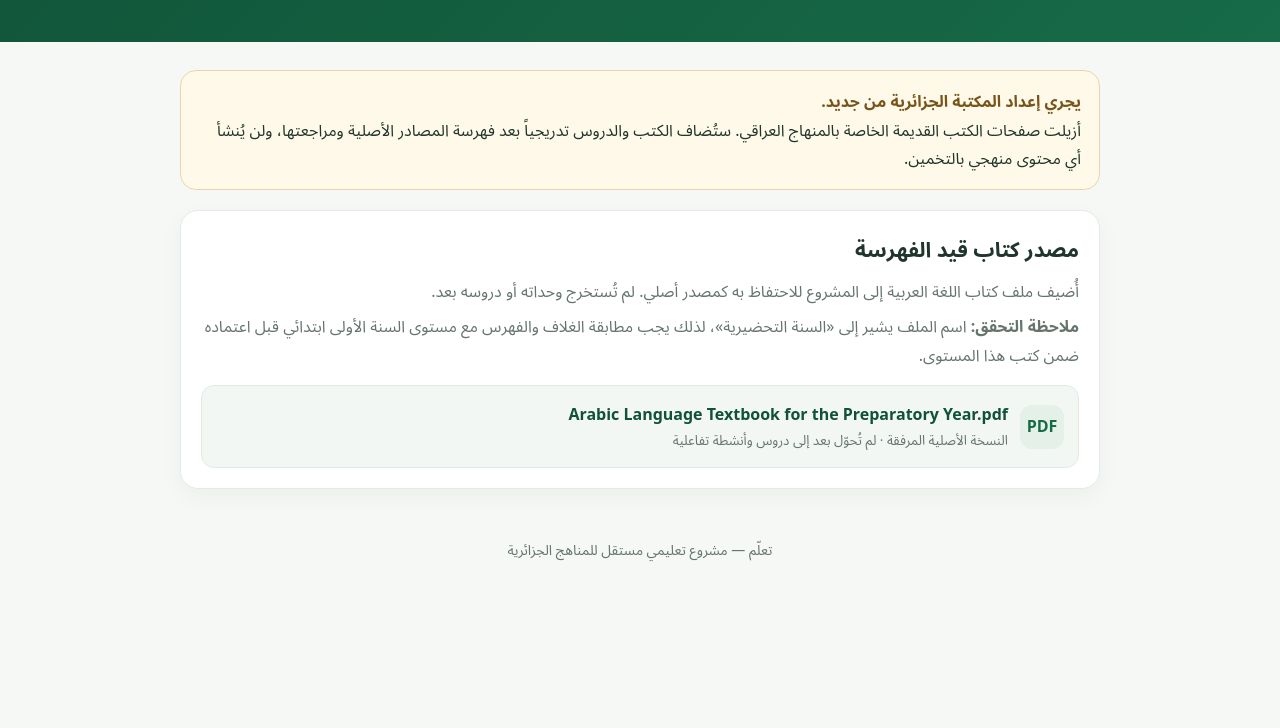
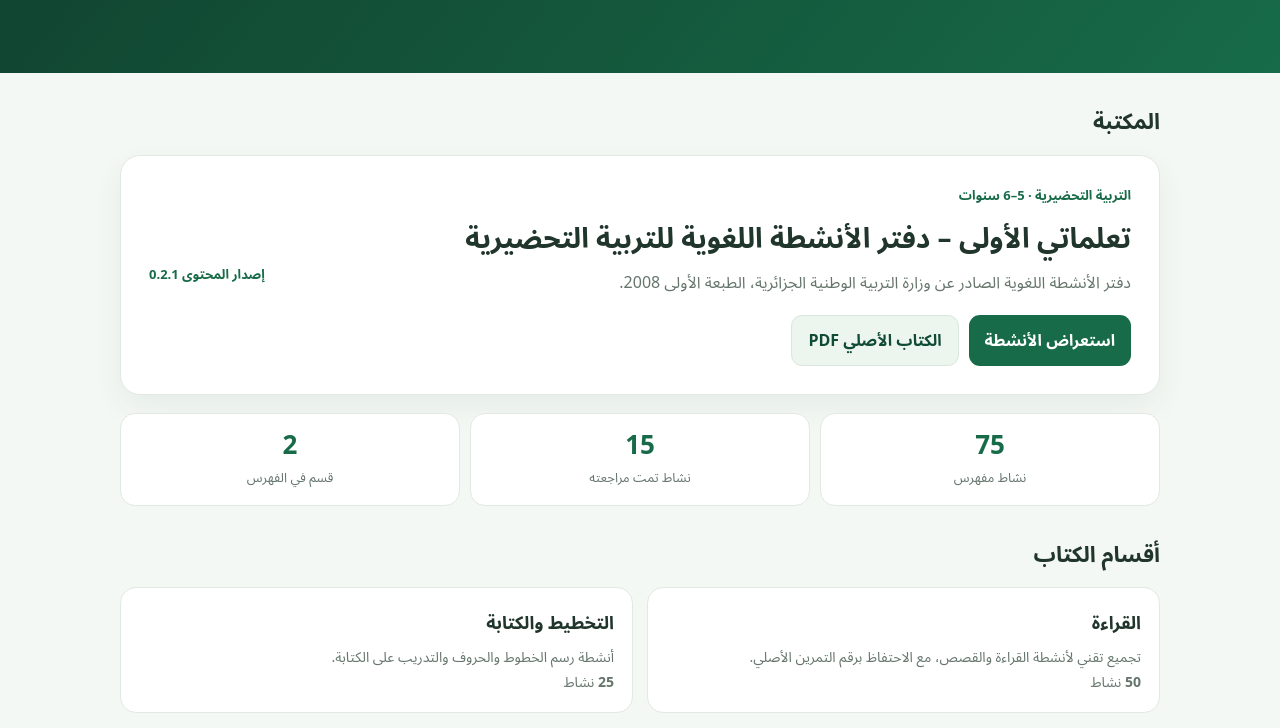
Before and after one commit to imadtbn/taalam, a plain HTML site: page index.html in a window 1280 px wide. Shown: the part 274-1002 px from the top of the page. Before the commit the page ends 864 px from the top, so only its background shows below. Drawn offline with Linux system fonts and the light colour scheme.

Commit message:
fix: update homepage to current Algerian book catalog

```diff
--- a/index.html
+++ b/index.html
@@ -4,64 +4,75 @@
   <meta charset="utf-8">
   <meta name="viewport" content="width=device-width, initial-scale=1">
   <meta name="theme-color" content="#176b48">
-  <title>تعلّم | المكتبة التعليمية الجزائرية – السنة الأولى ابتدائي</title>
-  <meta name="description" content="مكتبة تعليمية تفاعلية قيد الإعداد وفق المنهاج الجزائري للسنة الأولى ابتدائي. تُبنى الدروس والأنشطة انطلاقاً من الكتب المدرسية الأصلية المعتمدة.">
+  <title>تعلّم | المكتبة التعليمية الجزائرية</title>
+  <meta name="description" content="مكتبة تعليمية جزائرية تعرض الكتب والأنشطة المدرسية انطلاقاً من المصادر الأصلية، مع فهرسة ومراجعة تدريجية للمحتوى.">
   <link rel="canonical" href="https://imadtbn.github.io/taalam/">
   <link rel="manifest" href="manifest.webmanifest">
   <style>
-    :root{color-scheme:light;--green:#176b48;--green-dark:#105238;--gold:#e4b957;--ink:#20352b;--muted:#65756c;--paper:#f5f8f4}
-    *{box-sizing:border-box}
-    body{margin:0;background:var(--paper);color:var(--ink);font-family:system-ui,"Noto Sans Arabic",Arial,sans-serif;line-height:1.8}
-    .top{background:linear-gradient(135deg,var(--green-dark),var(--green));color:#fff;padding:clamp(28px,7vw,64px) 18px;text-align:center}
-    .top-inner,main,footer{width:min(920px,calc(100% - 32px));margin-inline:auto}
-    .mark{display:inline-grid;place-items:center;width:62px;height:62px;border:2px solid #ffffff70;border-radius:20px;color:var(--gold);font-size:30px;font-weight:800}
-    h1{font-size:clamp(27px,5vw,42px);margin:12px 0 4px}
-    .top p{margin:0;color:#e3f0e8;font-size:clamp(15px,2.5vw,19px)}
-    main{padding-block:28px 48px}
-    .status{border:1px solid #e7d7a8;background:#fff9e9;border-radius:16px;padding:16px 18px;margin-bottom:20px}
-    .status strong{color:#77551a}
-    .panel{background:#fff;border:1px solid #e4ebe5;border-radius:18px;padding:20px;box-shadow:0 8px 24px #18352a0a}
-    .panel h2{font-size:21px;margin:0 0 8px}
-    .panel p{margin:6px 0;color:var(--muted)}
-    .file{display:flex;align-items:center;gap:12px;margin-top:16px;padding:14px;border-radius:13px;background:#f2f7f3;border:1px solid #e1ebe3}
-    .file-icon{flex:none;width:44px;height:44px;border-radius:12px;background:#e5f1e8;color:var(--green);display:grid;place-items:center;font-weight:800}
-    .file a{color:var(--green-dark);font-weight:700;text-decoration:none;overflow-wrap:anywhere}
-    .file small{display:block;color:var(--muted);font-weight:400}
-    footer{text-align:center;color:var(--muted);padding:0 0 28px;font-size:14px}
-    @media(max-width:520px){.file{align-items:flex-start}.panel{padding:16px}}
+    :root{color-scheme:light;--green:#176b48;--deep:#104b35;--gold:#e4b957;--ink:#20352b;--muted:#65756c;--paper:#f4f8f4;--line:#e0e9e2}
+    *{box-sizing:border-box}body{margin:0;background:var(--paper);color:var(--ink);font-family:system-ui,"Noto Sans Arabic",Arial,sans-serif;line-height:1.8}
+    a{color:inherit}.hero{background:linear-gradient(130deg,#103f2d,var(--green));color:white;padding:clamp(34px,7vw,76px) 18px}
+    .inner,main,footer{width:min(1040px,calc(100% - 32px));margin:auto}.hero .inner{text-align:center}
+    .mark{display:inline-grid;place-items:center;width:64px;height:64px;border:2px solid #ffffff70;border-radius:20px;color:var(--gold);font-size:32px;font-weight:800}
+    h1{font-size:clamp(30px,5vw,46px);margin:10px 0 4px}.hero p{margin:0;color:#e1efe6;font-size:clamp(15px,2vw,19px)}
+    main{padding:28px 0 52px}.section-title{margin:0 0 14px;font-size:22px}
+    .book{display:grid;grid-template-columns:1fr auto;gap:20px;align-items:center;background:#fff;border:1px solid var(--line);border-radius:20px;padding:clamp(18px,3vw,28px);box-shadow:0 12px 30px #173b2910}
+    .eyebrow{color:var(--green);font-weight:800;font-size:13px}.book h2{margin:5px 0;font-size:clamp(21px,3vw,28px)}.book p{margin:6px 0;color:var(--muted)}
+    .actions{display:flex;gap:10px;flex-wrap:wrap;margin-top:18px}.btn{display:inline-flex;justify-content:center;align-items:center;padding:10px 16px;border-radius:11px;text-decoration:none;font-weight:750;background:var(--green);color:white}.btn.secondary{background:#edf5ef;color:var(--deep);border:1px solid #d8e8dc}
+    .stats{display:grid;grid-template-columns:repeat(3,1fr);gap:10px;margin:18px 0 28px}.stat{background:#fff;border:1px solid var(--line);border-radius:15px;padding:14px;text-align:center}.stat strong{display:block;font-size:26px;color:var(--green);line-height:1.3}.stat span{font-size:13px;color:var(--muted)}
+    .units{display:grid;grid-template-columns:repeat(2,minmax(0,1fr));gap:14px}.unit{background:#fff;border:1px solid var(--line);border-radius:16px;padding:18px}.unit h3{margin:0 0 5px;font-size:18px}.unit p{margin:0;color:var(--muted);font-size:14px}
+    .status{margin-top:18px;padding:13px 16px;border-radius:13px;background:#fff8e7;border:1px solid #eedcae;color:#71531c;font-size:14px}
+    footer{text-align:center;color:var(--muted);padding:0 0 28px;font-size:13px}
+    @media(max-width:650px){.book{grid-template-columns:1fr}.actions .btn{flex:1}.stats{gap:7px}.stat{padding:10px 5px}.stat strong{font-size:22px}.units{grid-template-columns:1fr}}
   </style>
 </head>
 <body>
-  <header class="top">
-    <div class="top-inner">
-      <div class="mark" aria-hidden="true">ت</div>
-      <h1>تعلّم</h1>
-      <p>المكتبة التعليمية التفاعلية · المنهاج الجزائري · السنة الأولى ابتدائي</p>
-    </div>
-  </header>
+<header class="hero"><div class="inner"><div class="mark" aria-hidden="true">ت</div><h1>تعلّم</h1><p>المكتبة التعليمية الجزائرية · كتب وأنشطة تفاعلية من المصادر الأصلية</p></div></header>
 <main>
-    <section class="status" aria-live="polite">
-      <strong>يجري إعداد المكتبة الجزائرية من جديد.</strong>
-      <div>أزيلت صفحات الكتب القديمة الخاصة بالمنهاج العراقي. ستُضاف الكتب والدروس تدريجياً بعد فهرسة المصادر الأصلية ومراجعتها، ولن يُنشأ أي محتوى منهجي بالتخمين.</div>
-    </section>
-    <section class="panel">
-      <h2>مصدر كتاب قيد الفهرسة</h2>
-      <p>أُضيف ملف كتاب اللغة العربية إلى المشروع للاحتفاظ به كمصدر أصلي. لم تُستخرج وحداته أو دروسه بعد.</p>
-      <p><strong>ملاحظة التحقق:</strong> اسم الملف يشير إلى «السنة التحضيرية»، لذلك يجب مطابقة الغلاف والفهرس مع مستوى السنة الأولى ابتدائي قبل اعتماده ضمن كتب هذا المستوى.</p>
-      <div class="file">
-        <div class="file-icon" aria-hidden="true">PDF</div>
+  <h2 class="section-title">المكتبة</h2>
+  <section class="book" aria-labelledby="book-title">
     <div>
-          <a href="books/Arabic%20Language%20Textbook%20for%20the%20Preparatory%20Year.pdf">Arabic Language Textbook for the Preparatory Year.pdf</a>
-          <small>النسخة الأصلية المرفقة · لم تُحوّل بعد إلى دروس وأنشطة تفاعلية</small>
+      <div class="eyebrow">التربية التحضيرية · 5–6 سنوات</div>
+      <h2 id="book-title">تعلماتي الأولى – دفتر الأنشطة اللغوية</h2>
+      <p id="book-description">تحميل بيانات الكتاب والتحقق من فهرس الأنشطة…</p>
+      <div class="actions">
+        <a class="btn" href="book.html">استعراض الأنشطة</a>
+        <a class="btn secondary" href="books/Arabic%20Language%20Textbook%20for%20the%20Preparatory%20Year.pdf">الكتاب الأصلي PDF</a>
       </div>
     </div>
+    <div class="eyebrow" id="content-version">جاري التحميل</div>
   </section>
+  <section class="stats" aria-label="إحصائيات الكتاب">
+    <div class="stat"><strong id="activity-count">—</strong><span>نشاط مفهرس</span></div>
+    <div class="stat"><strong id="reviewed-count">—</strong><span>نشاط تمت مراجعته</span></div>
+    <div class="stat"><strong id="unit-count">—</strong><span>قسم في الفهرس</span></div>
+  </section>
+  <h2 class="section-title">أقسام الكتاب</h2>
+  <section class="units" id="units" aria-live="polite"><p>يتم تحميل فهرس الكتاب…</p></section>
+  <p class="status">المحتوى المعروض مبني على دفتر الأنشطة اللغوية للتربية التحضيرية. لا تُعرض الكلمات المنطوقة في أنشطة الاستماع كإجابات معتمدة ما لم يرفق المصدر تسجيلاً أو قائمة صوتية.</p>
 </main>
-  <footer>تعلّم — مشروع تعليمي مستقل للمناهج الجزائرية</footer>
+<footer>تعلّم — مشروع مستقل لخدمة التعليم الجزائري</footer>
 <script>
-    if ("serviceWorker" in navigator) {
-      window.addEventListener("load", () => navigator.serviceWorker.register("./sw.js").catch(() => {}));
-    }
+(async()=>{
+ const unitsRoot=document.querySelector("#units");
+ try{
+  const response=await fetch("./content/books/taallamati-aloula-preparatory-arabic/book.json",{cache:"no-store"});
+  if(!response.ok) throw new Error("تعذر تحميل بيانات الكتاب");
+  const book=await response.json();
+  const activities=book.units.flatMap(unit=>unit.lessons.flatMap(lesson=>lesson.activities));
+  const reviewed=activities.filter(activity=>activity.data?.transcriptionStatus==="page-reviewed").length;
+  document.querySelector("#book-title").textContent=book.title;
+  document.querySelector("#book-description").textContent="دفتر الأنشطة اللغوية الصادر عن وزارة التربية الوطنية الجزائرية، الطبعة الأولى 2008.";
+  document.querySelector("#content-version").textContent="إصدار المحتوى "+book.contentVersion;
+  document.querySelector("#activity-count").textContent=activities.length;
+  document.querySelector("#reviewed-count").textContent=reviewed;
+  document.querySelector("#unit-count").textContent=book.units.length;
+  unitsRoot.innerHTML=book.units.map(unit=>{
+   const count=unit.lessons.reduce((sum,lesson)=>sum+lesson.activities.length,0);
+   return '<article class="unit"><h3>'+unit.title+'</h3><p>'+unit.description+'</p><p><strong>'+count+'</strong> نشاط</p></article>';
+  }).join("");
+ }catch(error){unitsRoot.textContent=error.message;}
+})();
+if("serviceWorker" in navigator) addEventListener("load",()=>navigator.serviceWorker.register("./sw.js").catch(()=>{}));
 </script>
-</body>
-</html>
+</body></html>
```
Lines whose indentation alone changed are shown as unchanged.
